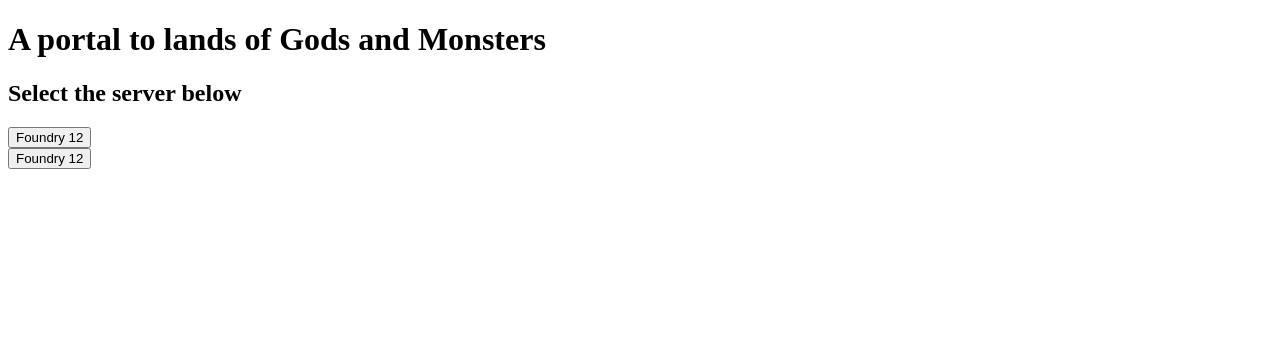
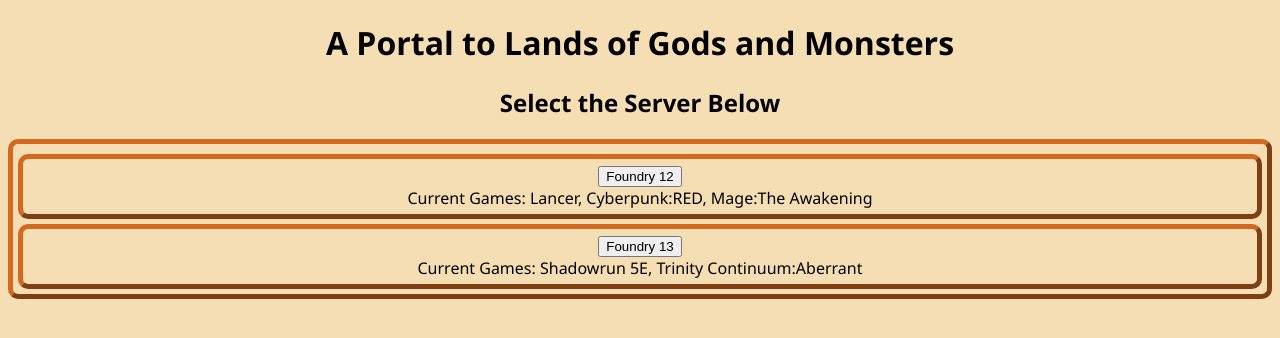
Before and after one commit to nightfox310/GodsandMonsters, a plain HTML site: page index.html in a window 1280 px wide. Drawn offline with Linux system fonts and the light colour scheme.

Commit message:
Renamed css file and started some basic css set up

```diff
--- a/index.html
+++ b/index.html
@@ -4,13 +4,18 @@
         <meta charset="utf-8">
         <meta name="viewport" content="width=device-width, initial-scale=1">
         <Title>Gods & Monsters</Title>
+        <link rel="stylesheet" href="/stylesheet/style.css">
     </head>
     <body>
 
-       <h1>A portal to lands of Gods and Monsters</h1>
-       <h2>Select the server below</h2>
-        <a href="https://a83b2d98d192.ngrok.app"><button>Foundry 12</button></a><br>
-        <a href="https://eminent-titmouse-blindly.ngrok-free.app"><button>Foundry 12</button></a>
+       <h1>A Portal to Lands of Gods and Monsters</h1>
+       <h2>Select the Server Below</h2>
+       <div id="box1">
+        <div id="box2"><a href="https://a83b2d98d192.ngrok.app"><button>Foundry 12</button></a><br>
+            Current Games: Lancer, Cyberpunk:RED, Mage:The Awakening</div>
 
+        <div id="box2"><a href="https://eminent-titmouse-blindly.ngrok-free.app"><button>Foundry 13</button></a><br>
+            Current Games: Shadowrun 5E, Trinity Continuum:Aberrant<br></div>
+       </div>
     </body>
 </html>
--- /dev/null
+++ b/stylesheet/style.css
@@ -0,0 +1,37 @@
+body {
+    background-color: wheat;
+    font-family: 'Segoe UI', Tahoma, Geneva, Verdana, sans-serif
+
+}
+h1{
+    text-align: center;
+}
+h2{
+    text-align: center;
+}
+p {
+    text-align: center;
+    border-style: solid;
+    border-width: 5px;
+    border-color: chocolate;
+    border-radius: 10px;
+}
+#box1{
+    text-align: center;
+    border-style: outset;
+    border-width: 5px;
+    border-color: chocolate;
+    border-radius: 10px;
+    padding: 5px;
+}
+#box2{
+    position: relative;
+    text-align: center;
+    border: 5px outset;
+    width: 10;
+    border-color: chocolate;
+    border-radius: 10px;
+    padding: 5px;
+    margin-top:5px;
+
+}
```
Also changed, not shown: stylesheet/main.css (deleted).
